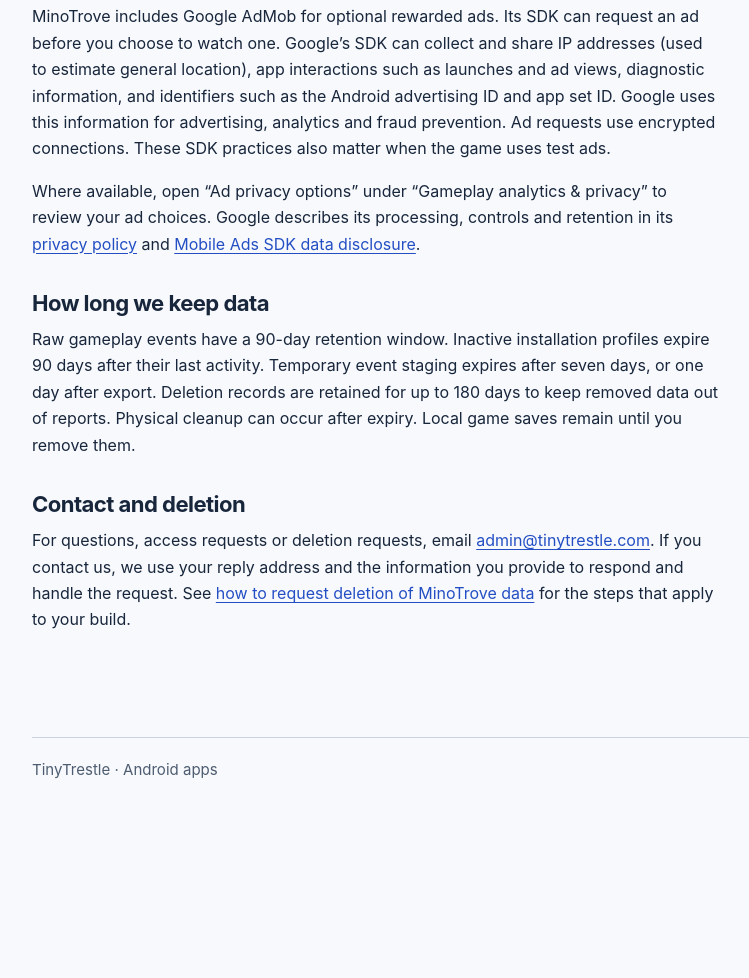
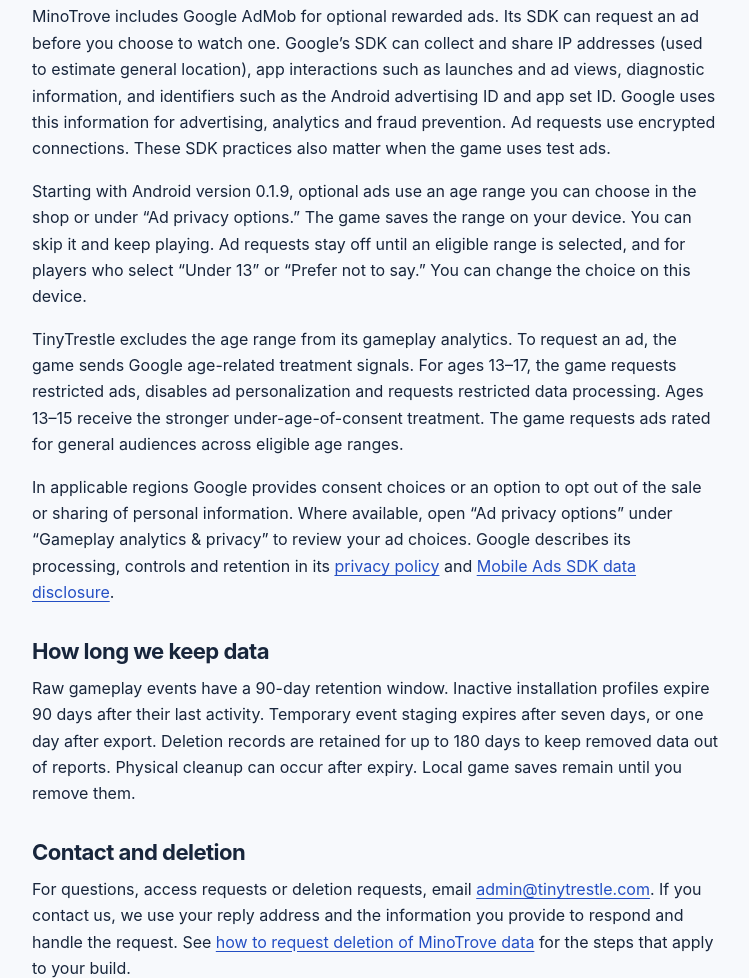
Before and after one commit to tinytrestle/tinytrestle.github.io, a plain HTML site: page docs/minotrove/privacy/index.html in a window 1280 px wide. Shown: the part 1226-2204 px from the top of the page, without its empty margins (96-845 px from the left). Before the commit the page ends 2049 px from the top, so only its background shows below. Drawn offline with Linux system fonts and the light colour scheme.

Commit message:
Disclose age-restricted rewarded advertising on Android

```diff
--- a/docs/minotrove/privacy/index.html
+++ b/docs/minotrove/privacy/index.html
@@ -24,7 +24,9 @@
   <p>If you enable reminders, the game schedules notifications on your phone for your chosen time. You can turn them off in Daily reminders or in Android’s notification settings. When gameplay analytics is active, we record reminder choices, permission status, test assignment, scheduled times, cancellations, taps, and later gameplay to measure the effect of reminders. Scheduling takes place on your device without a remote push token.</p>
   <h2>Rewarded ads and Google</h2>
   <p>MinoTrove includes Google AdMob for optional rewarded ads. Its SDK can request an ad before you choose to watch one. Google’s SDK can collect and share IP addresses (used to estimate general location), app interactions such as launches and ad views, diagnostic information, and identifiers such as the Android advertising ID and app set ID. Google uses this information for advertising, analytics and fraud prevention. Ad requests use encrypted connections. These SDK practices also matter when the game uses test ads.</p>
-  <p>Where available, open “Ad privacy options” under “Gameplay analytics &amp; privacy” to review your ad choices. Google describes its processing, controls and retention in its <a href="https://policies.google.com/privacy">privacy policy</a> and <a href="https://developers.google.com/admob/android/privacy/play-data-disclosure">Mobile Ads SDK data disclosure</a>.</p>
+  <p>Starting with Android version 0.1.9, optional ads use an age range you can choose in the shop or under “Ad privacy options.” The game saves the range on your device. You can skip it and keep playing. Ad requests stay off until an eligible range is selected, and for players who select “Under 13” or “Prefer not to say.” You can change the choice on this device.</p>
+  <p>TinyTrestle excludes the age range from its gameplay analytics. To request an ad, the game sends Google age-related treatment signals. For ages 13–17, the game requests restricted ads, disables ad personalization and requests restricted data processing. Ages 13–15 receive the stronger under-age-of-consent treatment. The game requests ads rated for general audiences across eligible age ranges.</p>
+  <p>In applicable regions Google provides consent choices or an option to opt out of the sale or sharing of personal information. Where available, open “Ad privacy options” under “Gameplay analytics &amp; privacy” to review your ad choices. Google describes its processing, controls and retention in its <a href="https://policies.google.com/privacy">privacy policy</a> and <a href="https://developers.google.com/admob/android/privacy/play-data-disclosure">Mobile Ads SDK data disclosure</a>.</p>
   <h2>How long we keep data</h2>
   <p>Raw gameplay events have a 90-day retention window. Inactive installation profiles expire 90 days after their last activity. Temporary event staging expires after seven days, or one day after export. Deletion records are retained for up to 180 days to keep removed data out of reports. Physical cleanup can occur after expiry. Local game saves remain until you remove them.</p>
   <h2>Contact and deletion</h2>
```
